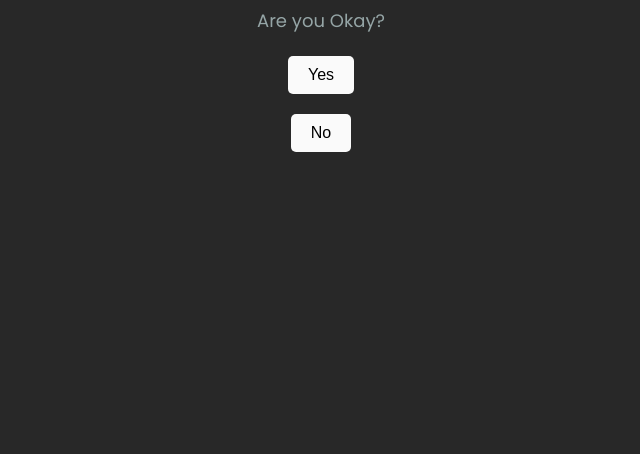
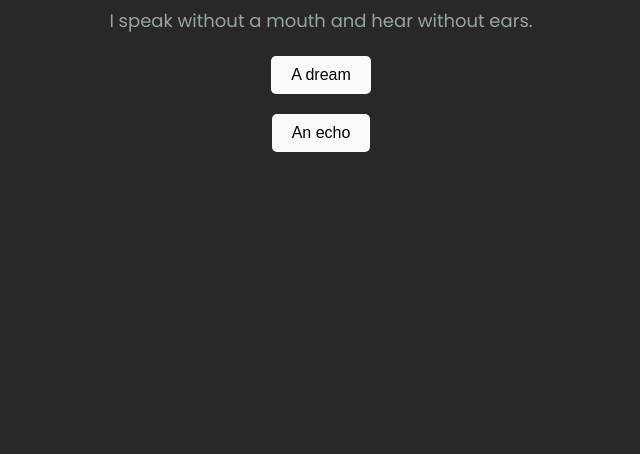
Before and after one commit to Varun-Ajith/random-game-link, a plain HTML site: page game7.html in a window 1280 px wide. Shown: the part 346-800 px from the top of the page, without its empty margins (319-959 px from the left). Drawn offline with Linux system fonts and the light colour scheme.

Commit message:
finished

```diff
--- a/game7.html
+++ b/game7.html
@@ -9,10 +9,9 @@
 </head>
 <body>
     <div class="container">
-        <h1>Yes or No Question Game</h1>
+        <h1>Q-G</h1>
         <p id="question"></p>
-        <button onclick="answerQuestion('Yes')">Yes</button>
-        <button onclick="answerQuestion('No')">No</button>
+        <div id="options"></div>
         <div id="response"></div>
     </div>
     <div id="fireworks-container">
@@ -24,16 +23,46 @@
     </div>
     <script>
         var questions = [
-        "Are you Okay?",
-        "You sure?",
-        "Have you ever thought you were supposed to be somewhere else?",
-        "Is your laugh more like a snort?",
-        "Do you think squirrels have secret meetings in abandoned pizza boxes?",
-        "Is water wet?",
-        "Can fish fly?",
-        "Are bananas bluck?",
-        "Is the sun cold?",
-        "Do you like MJ?"
+            {
+                question: "I speak without a mouth and hear without ears.",
+                options: ['A dream', 'An echo']
+            },
+            {
+                question: "What has keys but can't open locks?",
+                options: ['A type writer', 'a Piano']
+            },
+            {
+                question: " The more you cut me, the bigger I grow. What am I?",
+                options: ['Hole', 'Tree']
+            },
+            {
+                question: "I can be cracked, made, told, and played. What am I?",
+                options: ['Joke', 'Code']
+            },
+            {
+                question: " What belongs to you but other people use it more than you do?",
+                options: ['Your name', 'Your voicex']
+            },
+            {
+                question: "What has a face and two hands but no arms or legs?",
+                options: ['Clock', 'Mask']
+            },
+            {
+                question: "The more you take, the more you leave behind. What am I?",
+                options: ['Footprint', 'Memories']
+            },
+            {
+                question: "I cry without eyes. Wherever I go, darkness follows me. What am I?",
+                options: ['Cloud', 'Night']
+            },
+            {
+                question: "What has keys but can't open locks and has space but no room?",
+                options: ['Telescope', 'Computer_key']
+            },
+            {
+                question: "Do you like MJ",
+                options: ['Yes', 'No']
+            },
         ];
 
         var currentQuestionIndex = 0;
@@ -45,20 +74,34 @@
 
         function displayQuestion() {
             if (currentQuestionIndex < questions.length) {
-                document.getElementById('question').innerText = questions[currentQuestionIndex];
+                var currentQuestion = questions[currentQuestionIndex];
+                document.getElementById('question').innerText = currentQuestion.question;
+                document.getElementById('options').innerHTML = '';
+                for (var i = 0; i < currentQuestion.options.length; i++) {
+                    var button = document.createElement('button');
+                    button.innerText = currentQuestion.options[i];
+                    button.onclick = function(answer) {
+                        return function() {
+                            answerQuestion(answer);
+                        };
+                    }(currentQuestion.options[i]);
+
+                    document.getElementById('options').appendChild(button);
+                }
+
                 questionCount++;
             } else {
                 endGame();
             }
 
             if (questionCount === 10) {
-                setTimeout(showPopupWord, 2000); // Delayed pop-up after 2 seconds
+                setTimeout(showPopupWord, 500); // Delayed pop-up after 2 seconds
             }
         }
 
         function answerQuestion(userAnswer) {
             if (currentQuestionIndex < questions.length) {
-                var correctAnswer = "Yes";
+                var correctAnswer = questions[currentQuestionIndex].options[0];
                 var response = userAnswer === correctAnswer ? "OKAYY!" : "OKAY?";
                 document.getElementById('response').innerText = response;
                 currentQuestionIndex++;
@@ -88,7 +131,7 @@
             var popupWord = document.getElementById('popup-word');
             var audio = document.getElementById('audio');
 
-            var word = "Congratulations!";
+            var word = "Poi Pani edkada!";
             popupWord.innerText = word;
 
             popupContainer.style.display = 'block';
```
Also changed, not shown: game5.html (+2 -2 lines).
